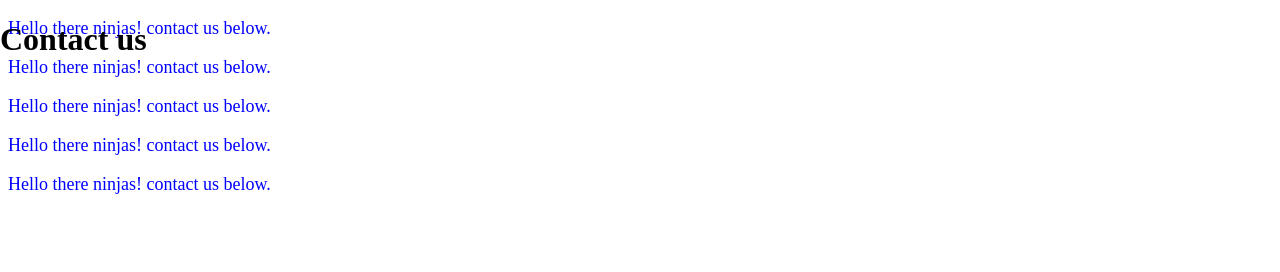
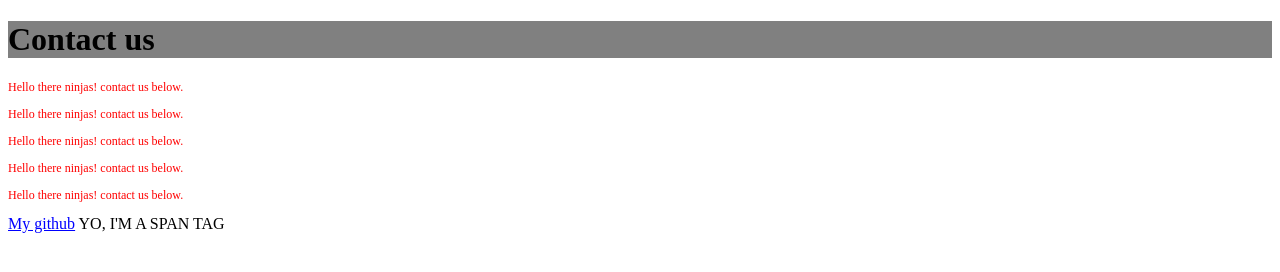
Before and after one commit to MikiCyg/InfoShareAcadamyPrep, a plain HTML site: page CSS/contact.html in a window 1280 px wide. Drawn offline with Linux system fonts and the light colour scheme.

Commit message:
targeting tags and rules

```diff
--- a/CSS/contact.html
+++ b/CSS/contact.html
@@ -16,6 +16,9 @@
     <p>Hello there ninjas! contact us below.</p>
     <p>Hello there ninjas! contact us below.</p>
 
+    <a href="https://github.com/MikiCyg/InfoShareAcadamyPrep">My github</a>
+
+    <span>yo, i'm a span tag</span>
 
 </body>
 </html>
--- a/CSS/css/syntax.css
+++ b/CSS/css/syntax.css
@@ -1,16 +1,21 @@
-/*Style all P tags*/
-
-#header{
-    position: absolute;
-    top: 0;
-    left: 0;
+/*Targeting ELEMENTS / TAGS*/
+p{
+    font-size:12px;
+    color: red;
 }
 
-#header h1{
+a{
+    text-decoration: underline;
+    color: blue;
+}
+span{
+    text-transform: uppercase;
+}
+
+h1{
     font-size: 32px;
 }
-p {
-    font-size: 18px;
-    color: blue;
+div{
+    width:100%;
+    background-color: grey;
 }
-/*Style all headers tags*/
```
